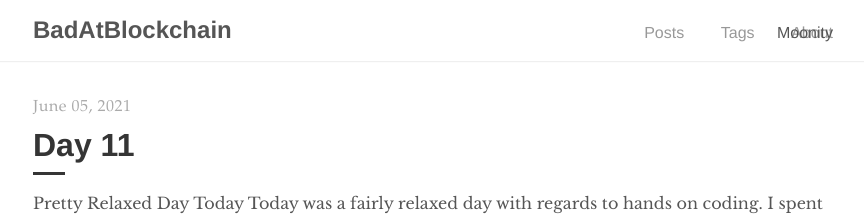
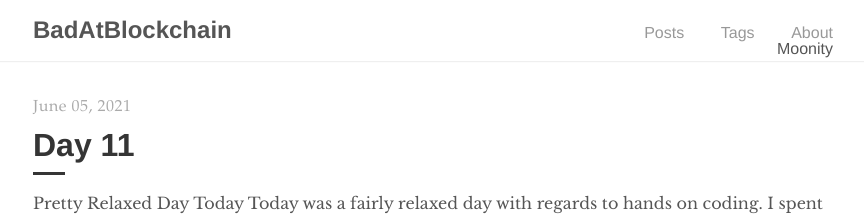
Before and after one commit to BadAtBlockchain/badatblockchain.github.io, a Jekyll site: the page built from index.html, in a window 1280 px wide. Shown: the top 216 px of the page, without its empty margins (207-1071 px from the left). Built offline with Jekyll 4.4.1, drawn with Linux system fonts in a browser that asks for light colours; the list of posts is cut into pages by our own code.

Commit message:
Update navigation.html

```diff
--- a/_includes/navigation.html
+++ b/_includes/navigation.html
@@ -8,6 +8,9 @@
       <li><a href="{{ '/tags' | prepend: site.baseurl }}">Tags</a></li>
       <li><a href="{{ '/about' | prepend: site.baseurl }}">About</a></li>
     </ul>
+  </div>
+
+  <div class="nav-container">
     <ul>
       <a href="{{ '/tokens/moonity' | prepend: site.baseurl }}">Moonity</a>
     </ul>
```
